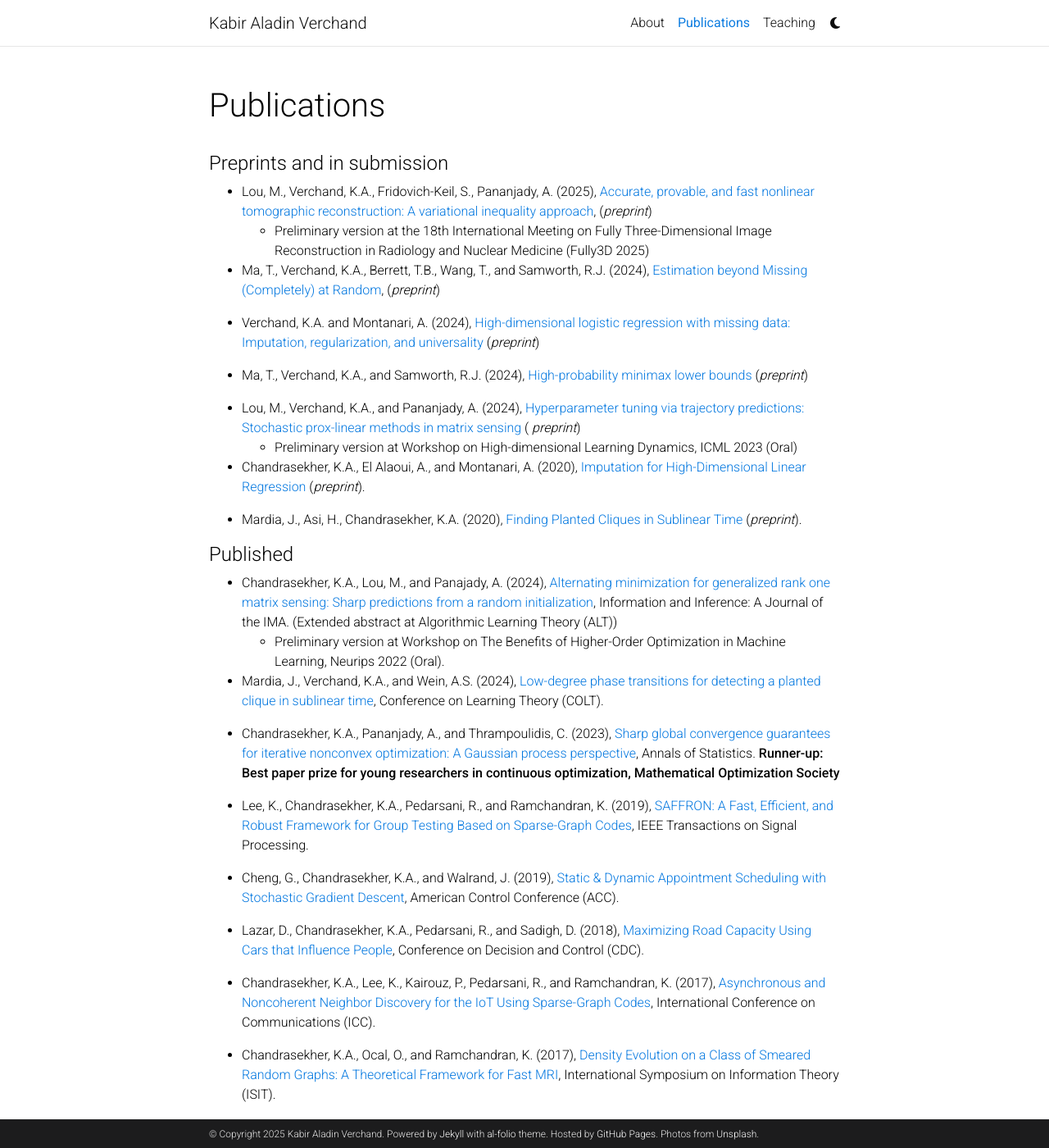
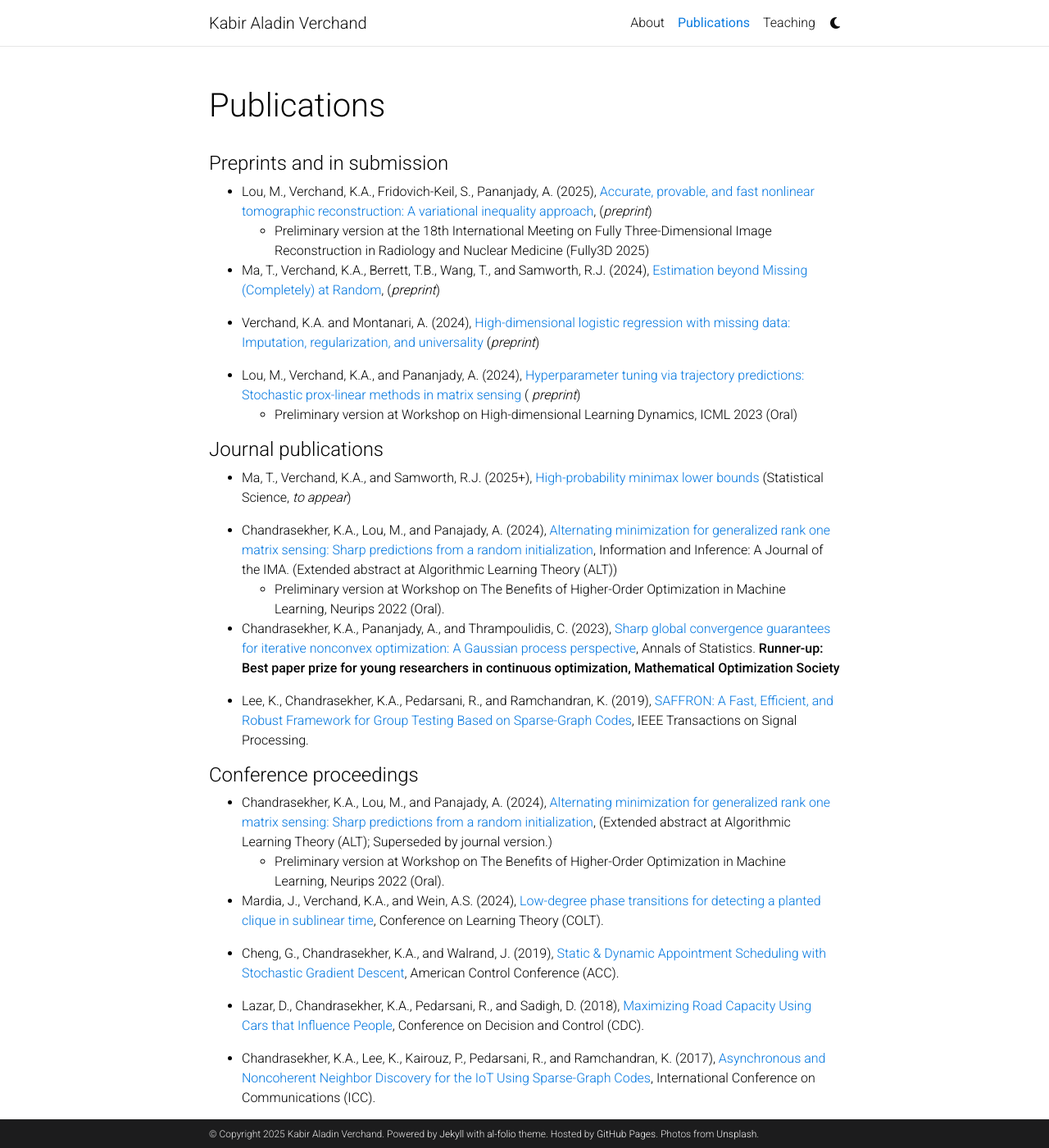
Before and after one commit to kabirverchand/kabirverchand.github.io, a Jekyll site: the page built from _pages/publications.md, in a window 1280 px wide and 1400 px high. Shown: the whole window at 82% size. Built offline with Jekyll 4.4.1, drawn with Linux system fonts in a browser that asks for light colours; comment, search, counter and statistics services are not loaded; a style sheet for code colours, icons or effects is not loaded; some of the changed text lies outside the part shown.

Commit message:
Added statistical science update

```diff
--- a/_pages/publications.md
+++ b/_pages/publications.md
@@ -15,30 +15,28 @@ nav_order: 1
 
 - Verchand, K.A. and Montanari, A. (2024), [High-dimensional logistic regression with missing data: Imputation, regularization, and universality](https://arxiv.org/pdf/2410.01093) (<em>preprint</em>)
 
-- Ma, T., Verchand, K.A., and Samworth, R.J. (2024), [High-probability minimax lower bounds](https://arxiv.org/abs/2406.13447) (<em>preprint</em>)
-
 - Lou, M., Verchand, K.A., and Pananjady, A. (2024), [Hyperparameter tuning via trajectory predictions: Stochastic prox-linear methods in matrix sensing](https://arxiv.org/abs/2402.01599) (<em> preprint</em>)
     - Preliminary version at Workshop on High-dimensional Learning Dynamics, ICML 2023 (Oral)
 
-- Chandrasekher, K.A., El Alaoui, A., and Montanari, A. (2020), [Imputation for
-  High-Dimensional Linear Regression](https://arxiv.org/abs/2001.09180)
-  (<em>preprint</em>).
 
-- Mardia, J., Asi, H., Chandrasekher, K.A. (2020), [Finding Planted Cliques in Sublinear
-  Time](https://arxiv.org/abs/2004.12002) (<em>preprint</em>).
+#### Journal publications
+- Ma, T., Verchand, K.A., and Samworth, R.J. (2025+), [High-probability minimax lower bounds](https://arxiv.org/abs/2406.13447) (Statistical Science, <em>to appear</em>)
 
-#### Published
 - Chandrasekher, K.A., Lou, M., and Panajady, A. (2024), [Alternating minimization for generalized rank one matrix sensing: Sharp predictions from a random initialization](https://arxiv.org/abs/2207.09660), Information and Inference: A Journal of the IMA. (Extended abstract at Algorithmic Learning Theory (ALT))
     - Preliminary version at Workshop on The Benefits of Higher-Order Optimization in Machine Learning, Neurips 2022 (Oral).
-
-- Mardia, J., Verchand, K.A., and Wein, A.S. (2024), [Low-degree phase transitions for detecting a planted clique in sublinear time](https://arxiv.org/abs/2402.05451), Conference on Learning Theory (COLT).
 
 - Chandrasekher, K.A., Pananjady, A., and Thrampoulidis, C. (2023), [Sharp global convergence guarantees for iterative nonconvex optimization: A Gaussian process perspective](https://arxiv.org/abs/2109.09859), Annals of Statistics.  <strong>Runner-up: Best paper prize for young researchers in continuous
       optimization, Mathematical Optimization Society</strong>
 
-
 - Lee, K., Chandrasekher, K.A., Pedarsani, R., and Ramchandran, K.
   (2019), [SAFFRON: A Fast, Efficient, and Robust Framework for Group Testing Based on Sparse-Graph Codes](https://ieeexplore.ieee.org/document/8771121), IEEE Transactions on Signal Processing.
+
+
+#### Conference proceedings
+- Chandrasekher, K.A., Lou, M., and Panajady, A. (2024), [Alternating minimization for generalized rank one matrix sensing: Sharp predictions from a random initialization](https://arxiv.org/abs/2207.09660),  (Extended abstract at Algorithmic Learning Theory (ALT);  Superseded by journal version.)
+    - Preliminary version at Workshop on The Benefits of Higher-Order Optimization in Machine Learning, Neurips 2022 (Oral).
+
+- Mardia, J., Verchand, K.A., and Wein, A.S. (2024), [Low-degree phase transitions for detecting a planted clique in sublinear time](https://arxiv.org/abs/2402.05451), Conference on Learning Theory (COLT).
 
 - Cheng, G., Chandrasekher, K.A., and Walrand, J. (2019), [Static & Dynamic Appointment Scheduling with Stochastic Gradient Descent](https://ieeexplore.ieee.org/document/8814666), American Control Conference (ACC).
 
```
Also changed, not shown: other parts of _pages/publications.md (+8 -0 lines).
